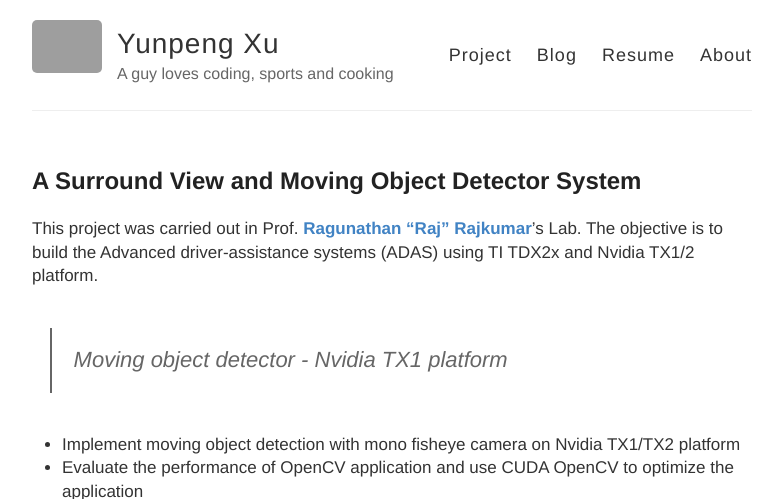
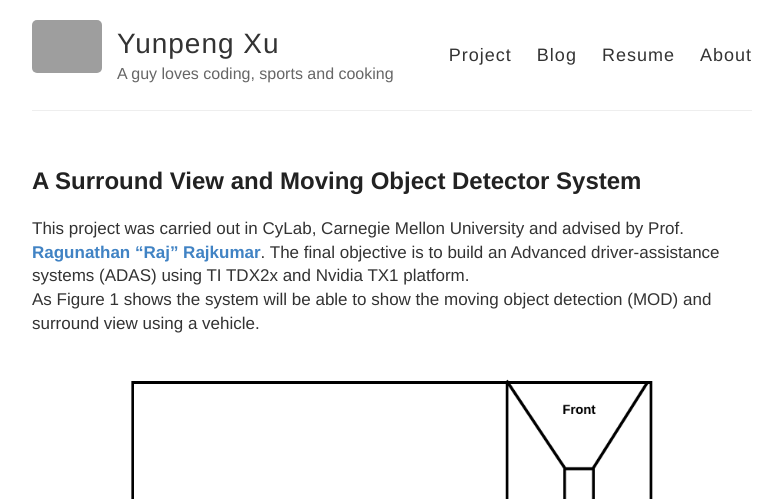
Before and after one commit to louis-xu-ustc/louis-xu-ustc.github.io, a Jekyll site: the page built from _posts/2017-07-12-adas.md, in a window 1280 px wide and 1400 px high. Shown: the top 499 px of the window, without its empty margins (248-1030 px from the left). Built offline with Jekyll 4.4.1, drawn with Linux system fonts in a browser that asks for light colours; comment, search, counter and statistics services are not loaded; some of the changed text lies outside the part shown; grey boxes are pictures that could not be loaded.

Commit message:
[yunpengx] update adas post

```diff
--- a/_posts/2017-07-12-adas.md
+++ b/_posts/2017-07-12-adas.md
@@ -3,25 +3,36 @@
 title: "A Surround View and Moving Object Detector System"
 ---
 
-This project was carried out in Prof. [**Ragunathan "Raj" Rajkumar**](https://users.ece.cmu.edu/~raj/)'s Lab.
-The objective is to build the Advanced driver-assistance systems (ADAS) using TI TDX2x and Nvidia TX1/2 platform.
+This project was carried out in CyLab, Carnegie Mellon University and advised by Prof. [**Ragunathan "Raj" Rajkumar**](https://users.ece.cmu.edu/~raj/).
+The final objective is to build an Advanced driver-assistance systems (ADAS) using TI TDX2x and Nvidia TX1 platform.
+As Figure 1 shows the system will be able to show the moving object detection (MOD) and surround view using a vehicle.
 
-> Moving object detector - Nvidia TX1 platform
+![Overview of the system objective](/images/20170712/MOD_Surround_View.png){:width="80%"}{: .center-image }
+***Figure 2.** Overview of the system objective*
 
-- Implement moving object detection with mono fisheye camera on Nvidia TX1/TX2 platform
-- Evaluate the performance of OpenCV application and use CUDA OpenCV to optimize the application
+### Moving object detector - Nvidia TX1 platform
 
-![Nvidia TX1 platform](/images/20170712/Nvidia_TX1_platform.JPG){:width="80%"}{: .center-image }
-***Figure 1.** Nvidia TX1 platform*
+- Implemented moving object detection with mono fisheye camera on Nvidia TX1/TX2 platform
+- Evaluated the performance of OpenCV application and applied CUDA OpenCV to optimize the application
+- Improved each frame's processing time by 23.5% after optimization using CUDA
 
-![Moving object detector](/images/20170712/moving_object_detector.JPG){:width="80%"}{: .center-image }
-***Figure 2.** Moving object detector on quad view*
+![Performance_MOD_SEQ](/images/20170712/Performance_MOD_SEQ.png){:width="80%"}{: .center-image }
+***Figure 2.** MOD performance measure before optimization on Nvidia TX1 platform*
 
-> Surround view monitoring - TI TDA2x platform
+![Performance_MOD_CUDA](/images/20170712/Performance_MOD_CUDA.png){:width="80%"}{: .center-image }
+***Figure 3.** MOD performance measure after optimization for the same frame on Nvidia TX1 platform*
 
-- Port and integrate surround view monitoring application with 4 fisheye cameras to TI TDX2x platform
-- Optimize the ported application using DSP, GPU and vision accelerator supported by the system
-- Use prototype to test the built system, and then deploy the system to real car for further evaluation
+### Surround view monitoring - TI TDA2x platform
+
+- Ported and integrate surround view monitoring application with 4 fisheye cameras to TI TDX2x platform
+- Optimized the ported application using DSP, GPU and vision accelerator supported by the system
+- Applied prototype to test the built system, and then deploy the system to real car for further evaluation
 
 ![TI TDX2x platform](/images/20170712/Prototype.JPG){:width="80%"}{: .center-image }
-***Figure 3.** TI TDX2x prototype*
+***Figure 4.** TI TDX2x prototype*
+
+### Surround View Calibration and System Test
+
+We also verified the system we built using real-time recorded videos and evaluated the system performance.
+![Surround View Calibration](/images/20170712/Surround_View_Calibration.JPG){:width="80%"}{: .center-image }
+***Figure 5.** Surround View Calibration*
```
Also changed, not shown: images/20170712/MOD_Surround_View.png (added), 3 other files.
